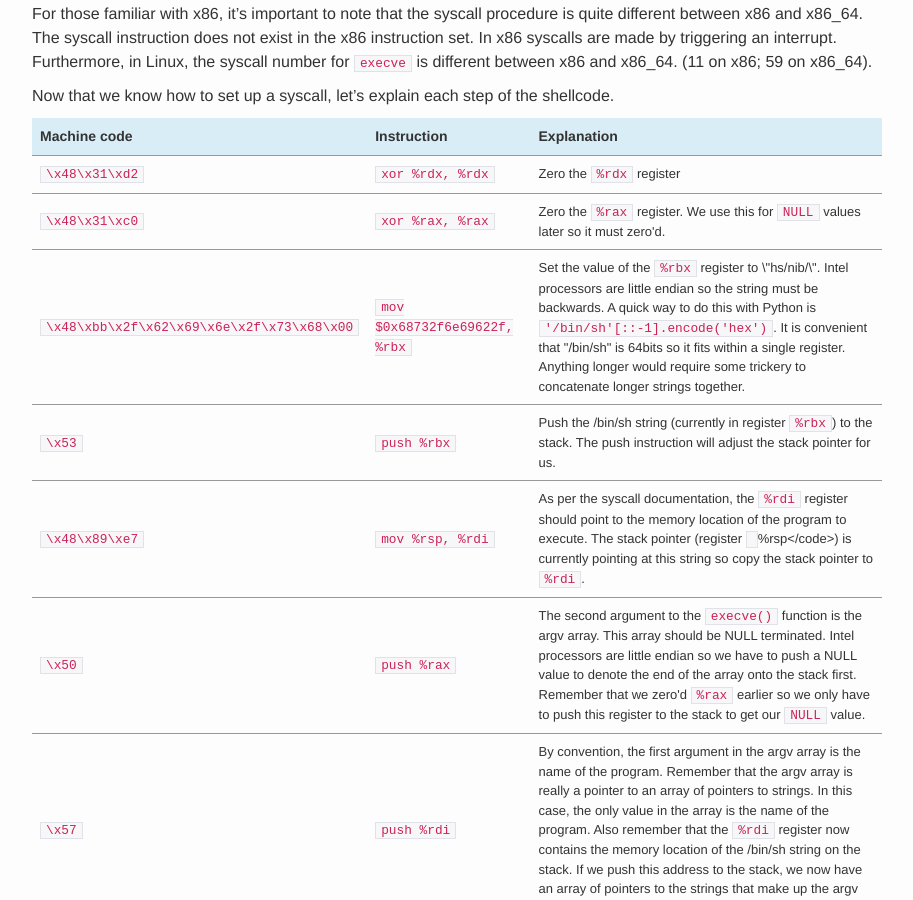
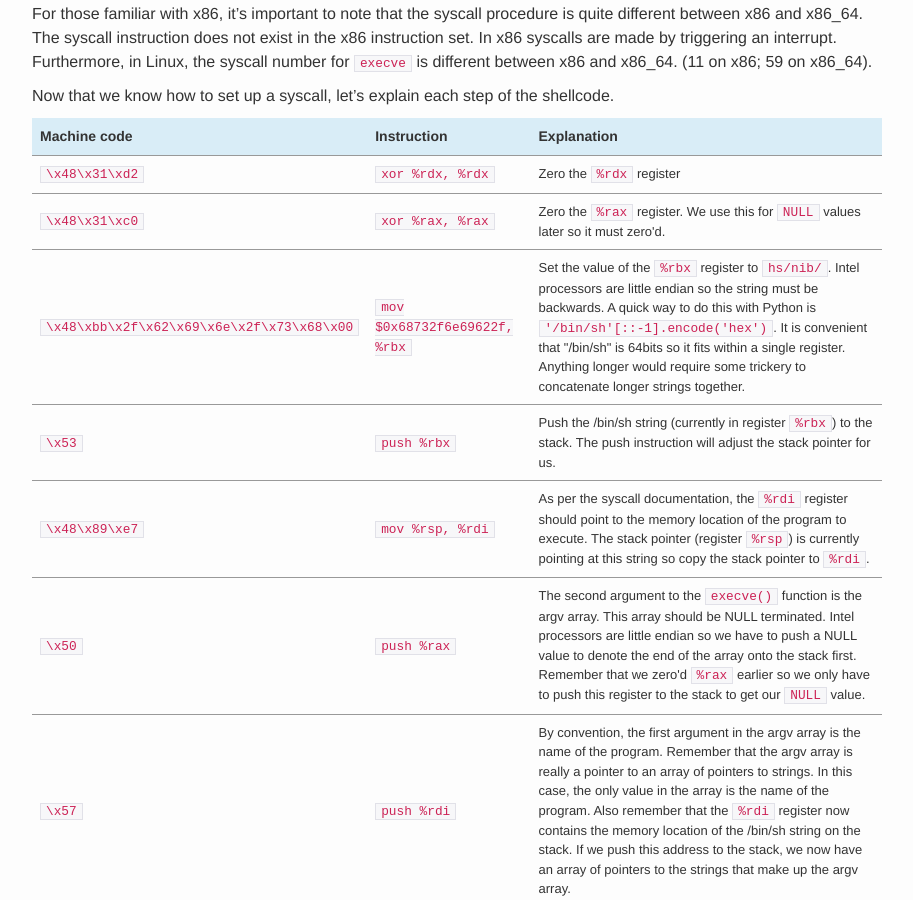
Before and after one commit to shanet/blog, a Jekyll site: the page built from _posts/2013-12-29-writing-a-self-mutating-x86_64-c-program.md, in a window 1280 px wide and 900 px high, scrolled down 8400 px. Shown: the whole window, without its empty margins (183-1096 px from the left). Built offline with Jekyll 4.4.1, drawn with Linux system fonts in a browser that asks for light colours.

Commit message:
fix two code block formatting typos

```diff
--- a/_posts/2013-12-29-writing-a-self-mutating-x86_64-c-program.md
+++ b/_posts/2013-12-29-writing-a-self-mutating-x86_64-c-program.md
@@ -453,7 +453,7 @@ Now that we know how to set up a syscall, let's explain each step of the shellco
     <tr>
       <td><code>\x48\xbb\x2f\x62\x69\x6e\x2f\x73\x68\x00</code></td>
       <td><code>mov $0x68732f6e69622f, %rbx</code></td>
-      <td>Set the value of the <code>%rbx</code> register to \"hs/nib/\". Intel processors are little endian so the string must be backwards. A quick way to do this with Python is <code>'/bin/sh'[::-1].encode('hex')</code>. It is convenient that "/bin/sh" is 64bits so it fits within a single register. Anything longer would require some trickery to concatenate longer strings together.</td>
+      <td>Set the value of the <code>%rbx</code> register to <code>hs/nib/</code>. Intel processors are little endian so the string must be backwards. A quick way to do this with Python is <code>'/bin/sh'[::-1].encode('hex')</code>. It is convenient that "/bin/sh" is 64bits so it fits within a single register. Anything longer would require some trickery to concatenate longer strings together.</td>
     </tr>
     <tr>
       <td><code>\x53</code></td>
@@ -463,7 +463,7 @@ Now that we know how to set up a syscall, let's explain each step of the shellco
     <tr>
       <td><code>\x48\x89\xe7</code></td>
       <td><code>mov %rsp, %rdi</code></td>
-      <td>As per the syscall documentation, the <code>%rdi</code> register should point to the memory location of the program to execute. The stack pointer (register <code></code>%rsp</code>) is currently pointing at this string so copy the stack pointer to <code>%rdi</code>.</td>
+      <td>As per the syscall documentation, the <code>%rdi</code> register should point to the memory location of the program to execute. The stack pointer (register <code>%rsp</code>) is currently pointing at this string so copy the stack pointer to <code>%rdi</code>.</td>
     </tr>
     <tr>
       <td><code>\x50</code></td>
```
